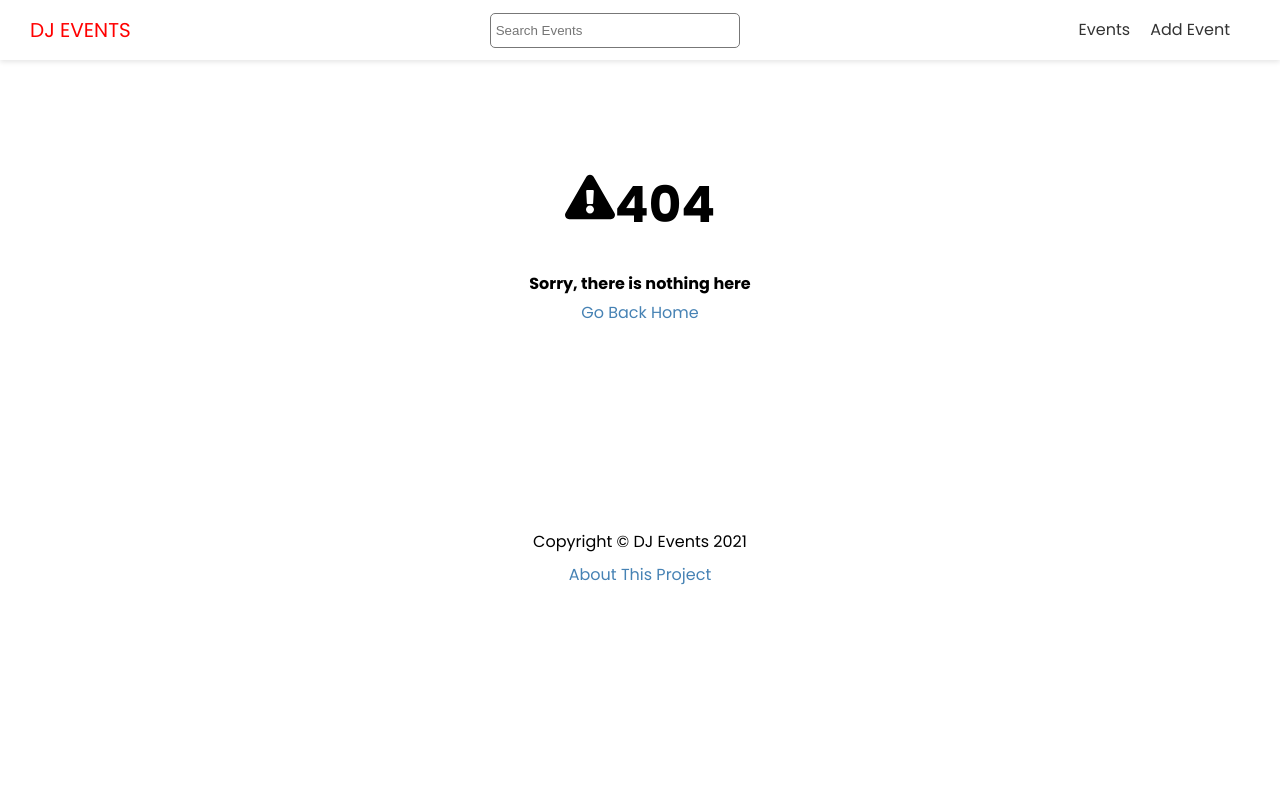
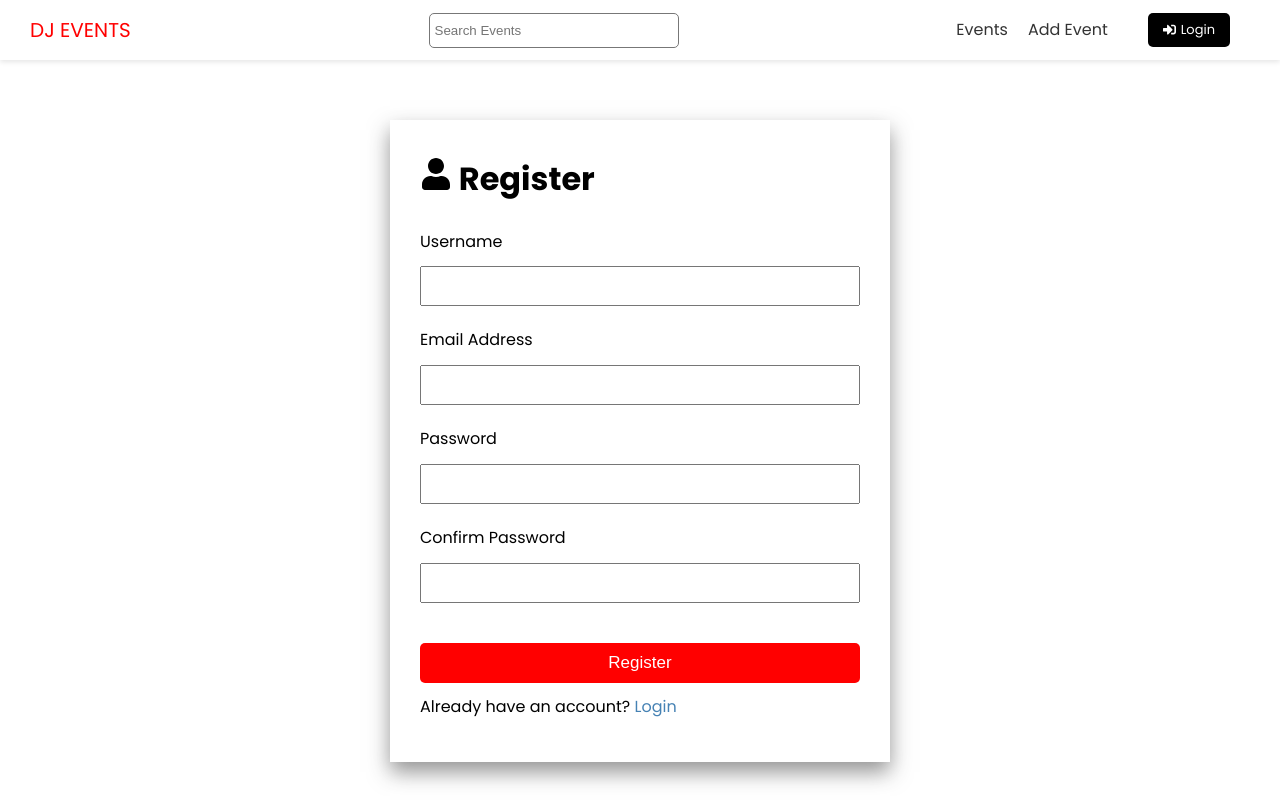
Before and after one commit to ngwatso/next-project-udemy, a Next.js app: page /account/register in a window 1280 px wide. Before the commit this address had no page. Shown: the top 800 px of the page. Built offline with nearby package versions, Linux system fonts and the light colour scheme.

Commit message:
added login, registration components

```diff
--- a/components/Header.js
+++ b/components/Header.js
@@ -1,6 +1,7 @@
 /**
  * @prettier
  */
+import { FaSignInAlt, FaSignOutAlt } from 'react-icons/fa';
 import Link from 'next/link';
 import styles from '@/styles/Header.module.css';
 import Search from './Search';
@@ -33,6 +34,14 @@ export default function Header() {
 							</a>
 						</Link>
 					</li>
+					<li>
+						<Link href="/account/login">
+							<a className="btn-secondary btn-icon">
+								<FaSignInAlt />
+								Login
+							</a>
+						</Link>
+					</li>
 				</ul>
 			</nav>
 		</header>
--- a/config/index.js
+++ b/config/index.js
@@ -1 +1,3 @@
 export const API_URL = process.env.NEXT_PUBLIC_API_URL || 'http://localhost:1337'
+
+export const PER_PAGE = 5
--- /dev/null
+++ b/pages/account/register.js
@@ -0,0 +1,138 @@
+/**
+ * @prettier
+ */
+import { FaUser } from 'react-icons/fa';
+import { ToastContainer, toast } from 'react-toastify';
+import 'react-toastify/dist/ReactToastify.css';
+import { useState, useEffect, useContext } from 'react';
+import Link from 'next/link';
+import Layout from '@/components/Layout';
+import styles from '@/styles/AuthForm.module.css';
+
+export default function RegisterPage() {
+	const [username, setUsername] = useState('');
+	const [email, setEmail] = useState('');
+	const [password, setPassword] = useState('');
+	const [passwordConfirm, setPasswordConfirm] = useState('');
+
+	const handleSubmit = (e) => {
+		e.preventDefault();
+
+		if (password !== passwordConfirm) {
+			toast.error('Passwords do not match');
+			return;
+		}
+		console.log({ username, email, password });
+	};
+
+	return (
+		<Layout title="User Registration">
+			<div className={styles.auth}>
+				<h1>
+					<FaUser /> Register
+				</h1>
+				<ToastContainer />
+				<form onSubmit={handleSubmit}>
+					<div>
+						<label htmlFor="username">
+							Username
+						</label>
+						<input
+							type="text"
+							id="username"
+							value={
+								username
+							}
+							onChange={(
+								e
+							) =>
+								setUsername(
+									e
+										.target
+										.value
+								)
+							}
+						/>
+					</div>
+					<div>
+						<label htmlFor="email">
+							Email
+							Address
+						</label>
+						<input
+							type="email"
+							id="email"
+							value={
+								email
+							}
+							onChange={(
+								e
+							) =>
+								setEmail(
+									e
+										.target
+										.value
+								)
+							}
+						/>
+					</div>
+					<div>
+						<label htmlFor="password">
+							Password
+						</label>
+						<input
+							type="password"
+							id="password"
+							value={
+								password
+							}
+							onChange={(
+								e
+							) =>
+								setPassword(
+									e
+										.target
+										.value
+								)
+							}
+						/>
+					</div>
+					<div>
+						<label htmlFor="passwordConfirm">
+							Confirm
+							Password
+						</label>
+						<input
+							type="password"
+							id="passwordConfirm"
+							value={
+								passwordConfirm
+							}
+							onChange={(
+								e
+							) =>
+								setPasswordConfirm(
+									e
+										.target
+										.value
+								)
+							}
+						/>
+					</div>
+
+					<input
+						type="submit"
+						value="Register"
+						className="btn"
+					/>
+				</form>
+				<p>
+					Already have an account?{' '}
+					<Link href="/account/login">
+						Login
+					</Link>
+				</p>
+			</div>
+		</Layout>
+	);
+}
--- /dev/null
+++ b/styles/AuthForm.module.css
@@ -0,0 +1,31 @@
+.auth {
+  max-width: 500px;
+  margin: auto;
+  padding: 30px;
+  box-shadow: 0px 10px 20px 0px rgba(50, 50, 50, 0.52);
+}
+
+.auth label {
+  display: block;
+  margin-bottom: 10px;
+}
+
+.auth input[type='text'],
+.auth input[type='email'],
+.auth input[type='password'] {
+  display: block;
+  width: 100%;
+  height: 40px;
+  padding: 5px;
+  font-size: 18px;
+}
+
+.auth input[type='submit'] {
+  margin-top: 20px;
+  width: 100%;
+  font-size: 17px;
+}
+
+.auth div {
+  margin-bottom: 20px;
+}
```
Also changed, not shown: components/Pagination.js (added, +28 -0 lines), pages/account/login.js (added, +93 -0 lines), pages/events/index.js (+19 -7 lines).
